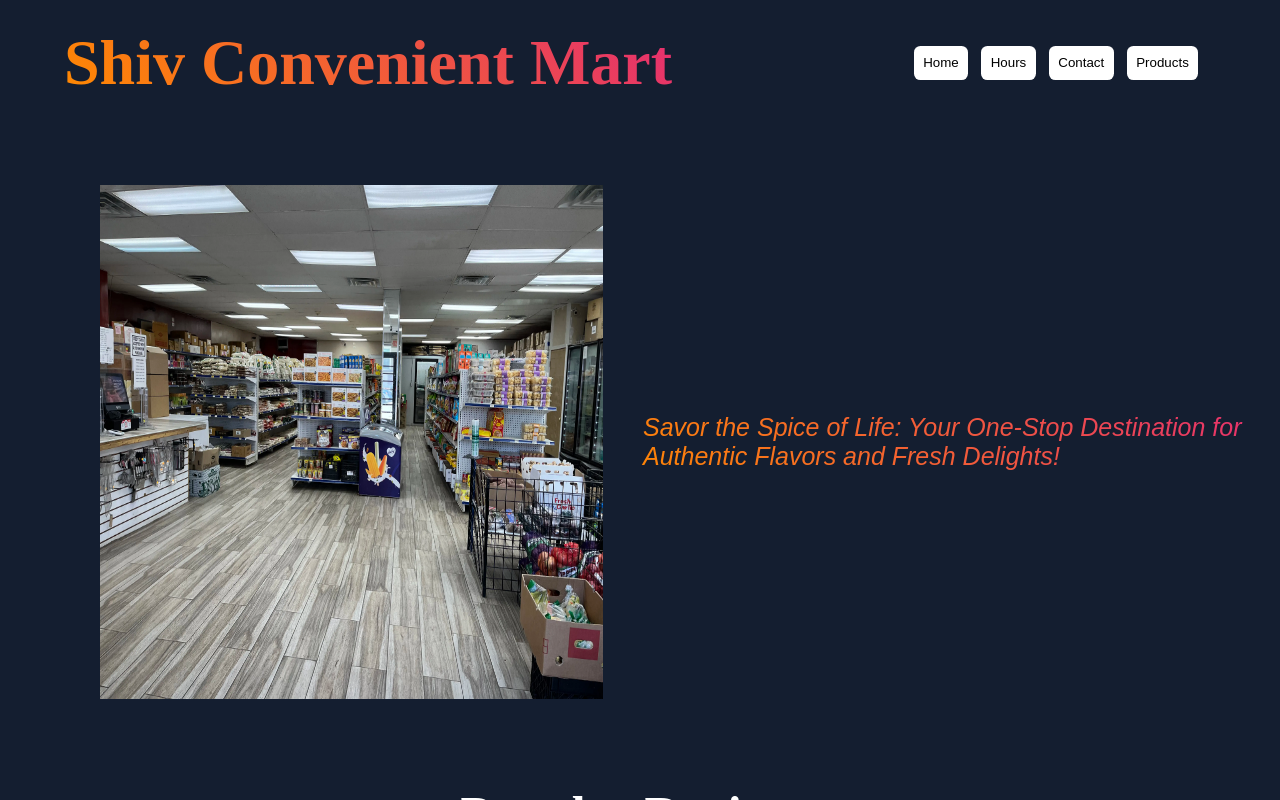
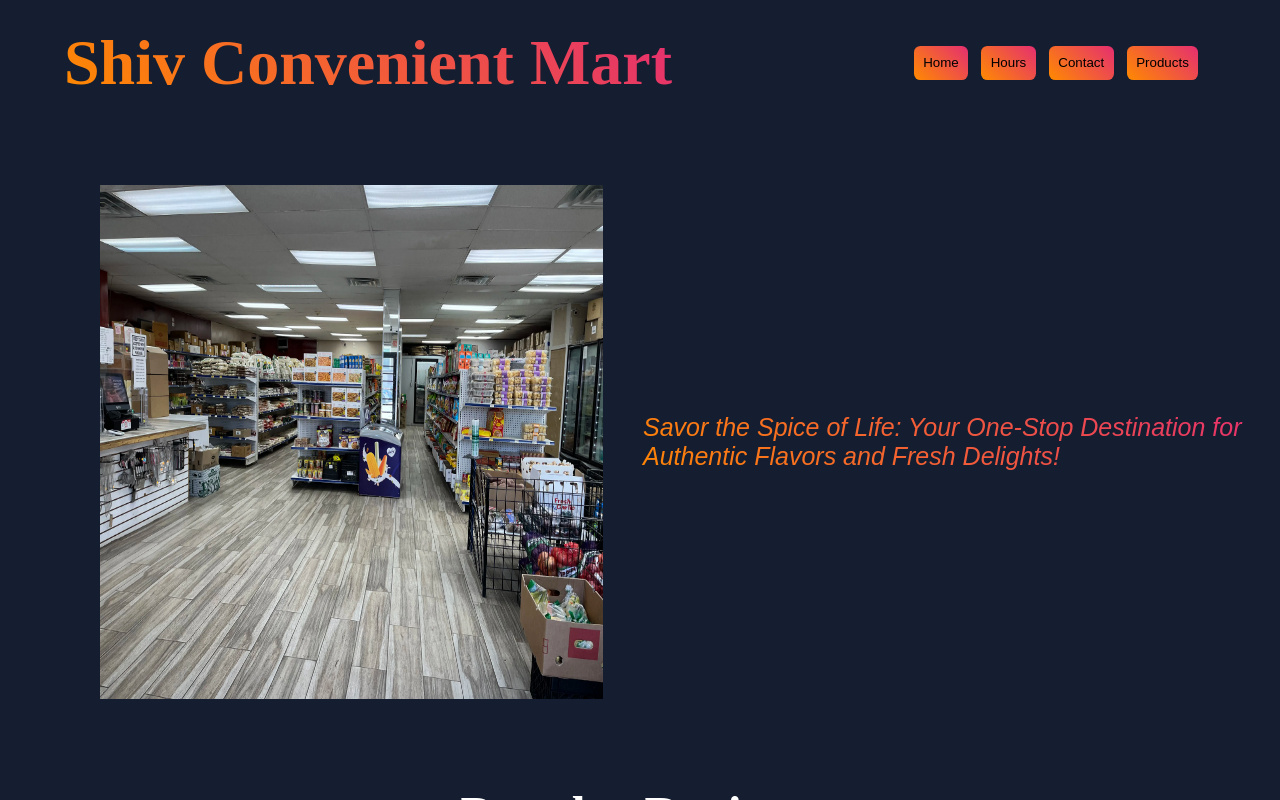
Before and after one commit to deeppatel0331/Shiv-Convenient-Mart-Website, a Next.js app: page / in a window 1280 px wide. Built offline with nearby package versions, Linux system fonts and the light colour scheme.

Commit message:
adjusted the styling

```diff
--- a/components/Navbar.js
+++ b/components/Navbar.js
@@ -88,18 +88,17 @@ const NavigationButtonHolder = styled.div`
 //the buttons themselves
 const NavigationElement = styled.button`
     padding: 0.75vw;
-    background-color: white;
+    background: linear-gradient(45deg, #ff8a00, #e52e71);
+    color: black;
     border-radius: 0.5vw;
     border: none;
     cursor: pointer;
 
     transition: 0.3s ease-in-out;
     &:hover{
-        transform: scale(1.15);
-        color: red;
+        transform: scale(1.25);
         background: linear-gradient(45deg, #ff8a00, #e52e71);
-        -webkit-background-clip: text;
-        color: transparent;
+        color: black;
     }
 `
 
--- a/pages/index.js
+++ b/pages/index.js
@@ -124,7 +124,6 @@ const Motto = styled.p`
   background: linear-gradient(45deg, #ff8a00, #e52e71);
   -webkit-background-clip: text;
   color: transparent;
-  animation: ${fade} 2s ease;
 `
 //storage for the review portion
 const ReviewContainer = styled.div`
```
